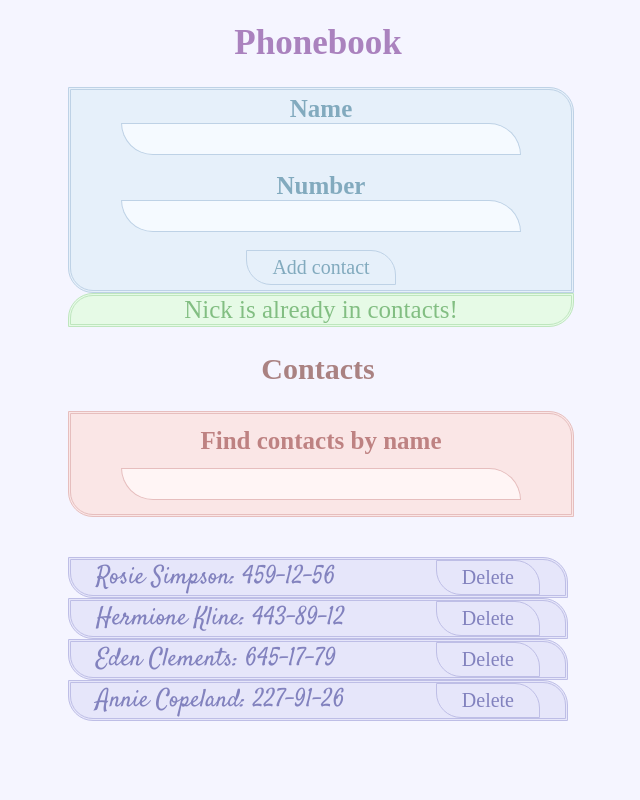
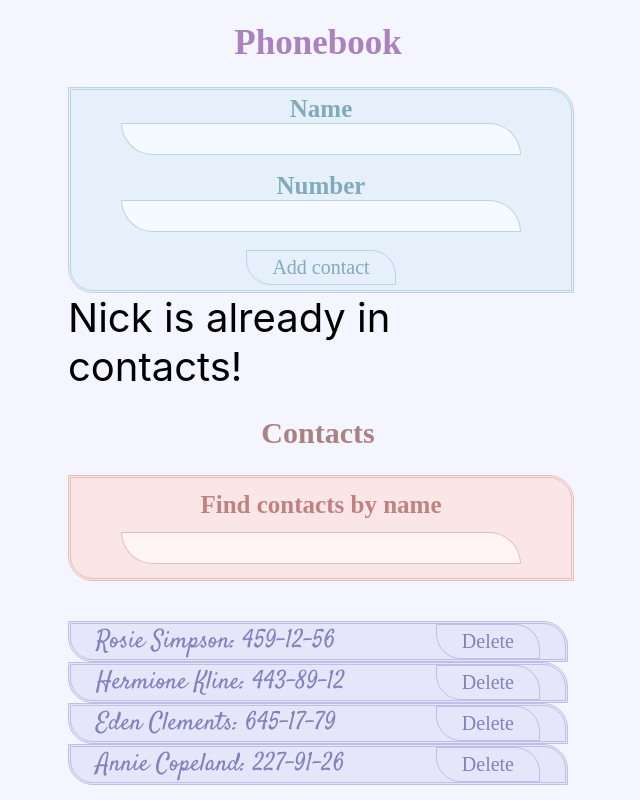
Before and after one commit to OlehKozubJS/goit-react-hw-02-phonebook, a React (Create React App) app: page / in a window 1280 px wide. Shown: the whole page, without its empty margins (322-962 px from the left). Built offline with nearby package versions, Linux system fonts and the light colour scheme; a web font is replaced by a local one.

Commit message:
Update Alert.jsx

```diff
--- a/src/components/Alert.jsx
+++ b/src/components/Alert.jsx
@@ -1,9 +1,9 @@
 import propTypes from "prop-types";
 import AlertStyles from "./PhonebookCSS/Alert.module.css";
 
-export const Alert = ({name}) => {
+export const Alert = ({isInContacts, name}) => {
     return (
-        <div className={AlertStyles.alert}>{name} is already in contacts!</div>
+        <div className={ isInContacts ? AlertStyles.alert : AlertStyles.hidden}>{name} is already in contacts!</div>
     );
 }
 
```
